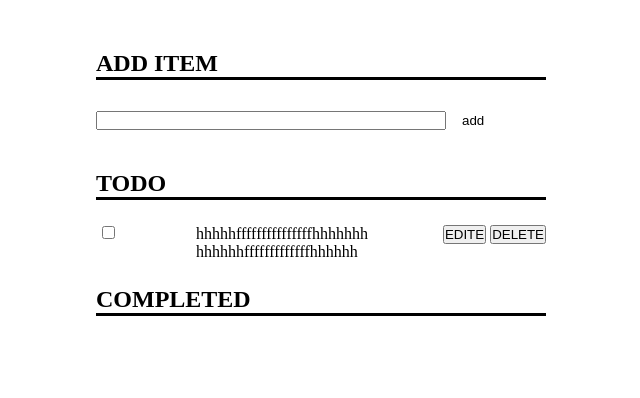
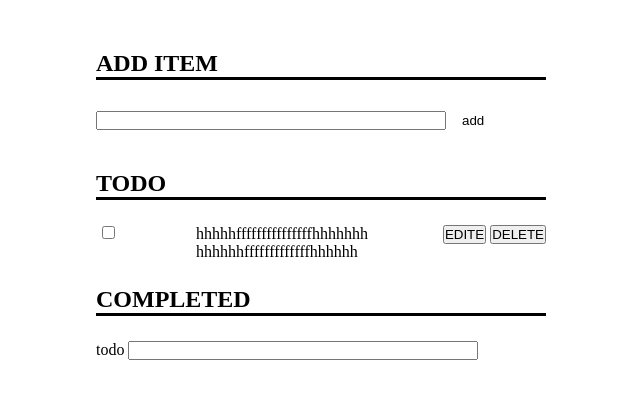
Before and after one commit to amirjalalli/todoappnew, a plain HTML site: page index.html in a window 1280 px wide. Shown: the whole page, without its empty margins (319-959 px from the left). Drawn offline with Linux system fonts and the light colour scheme.

Commit message:
updateIndex

```diff
--- a/index.html
+++ b/index.html
@@ -39,7 +39,10 @@
         <h2 class="m-bottom">COMPLETED</h2>
 
         <ul>
-            <li></li>
+            <li>
+                <label for="todo">todo</label>
+                <input type="text">
+            </li>
         </ul>
     </div>
     </div>
```
